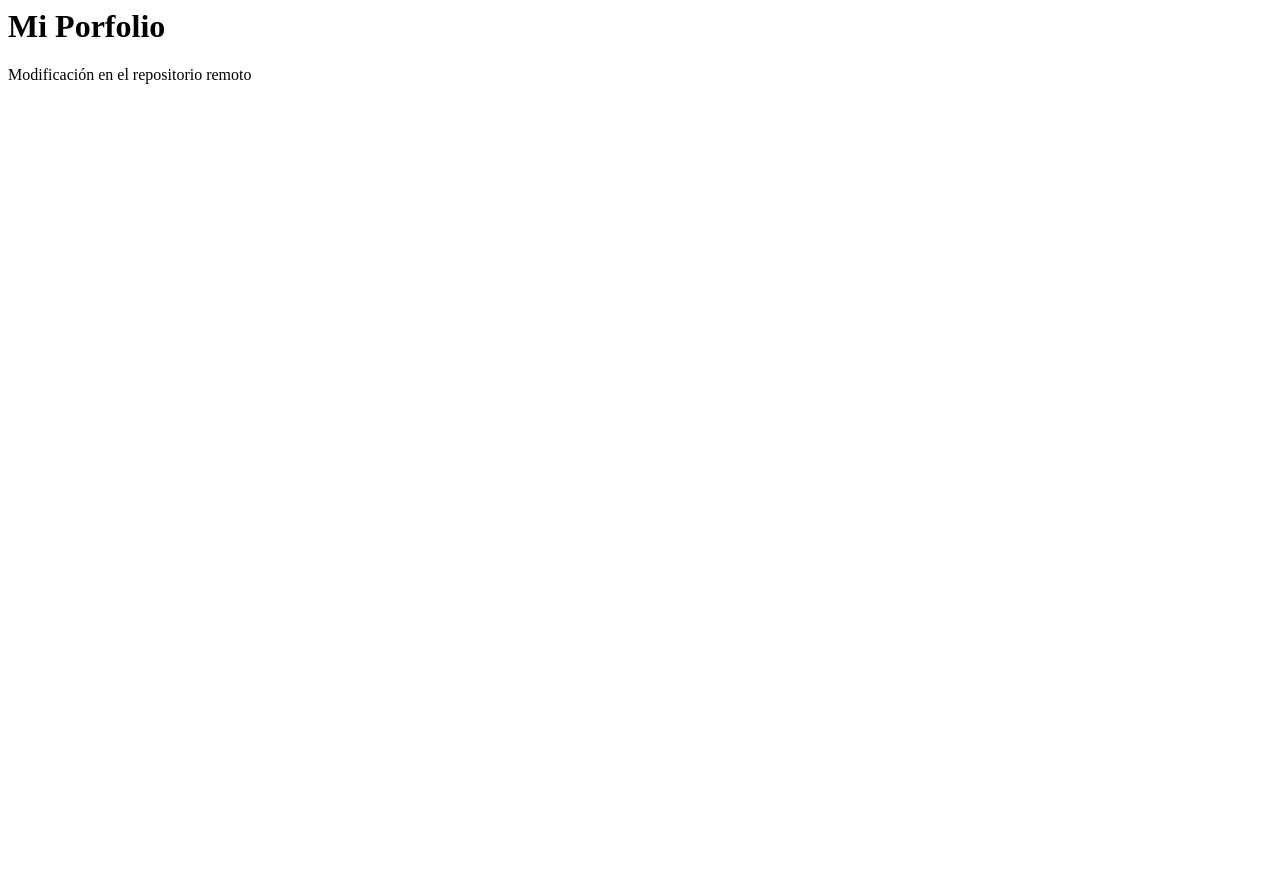
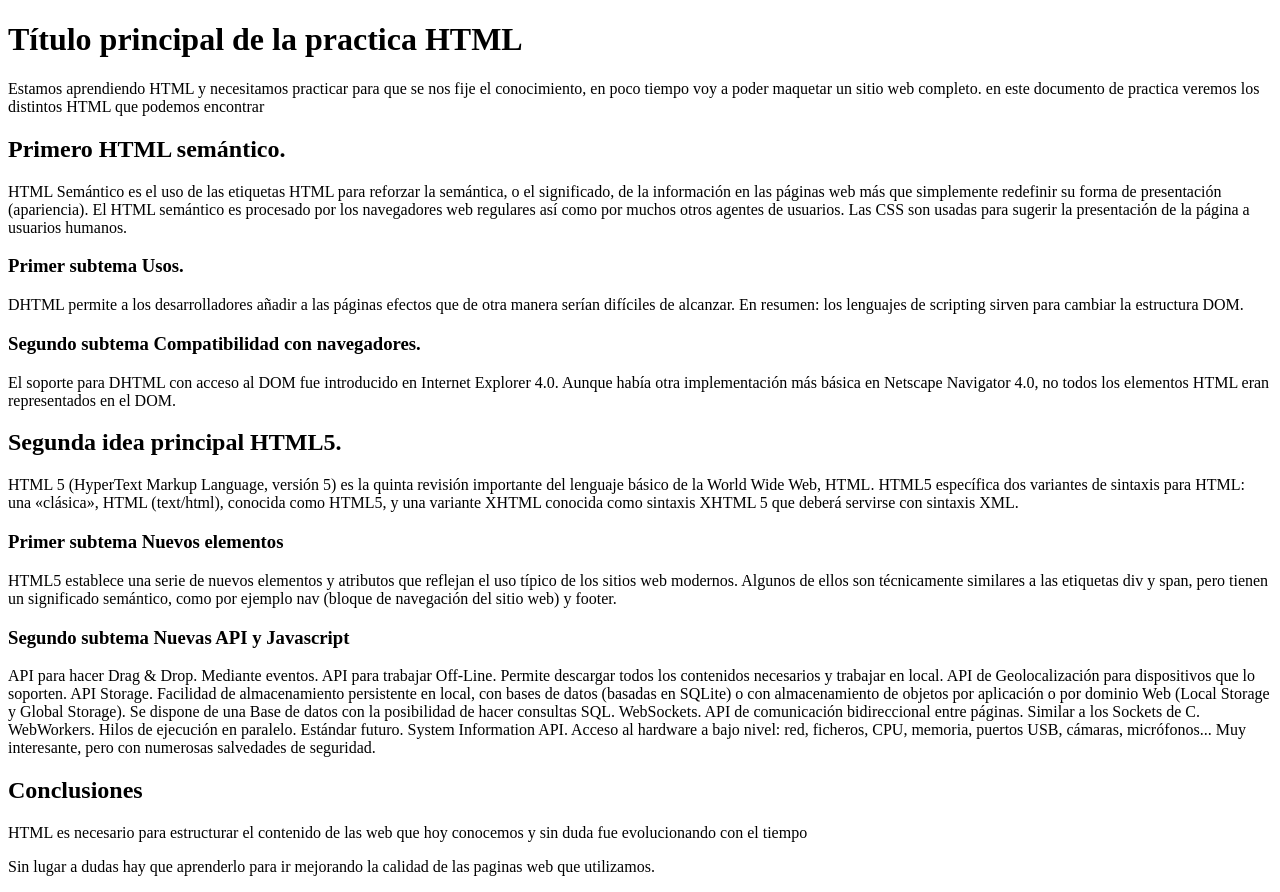
Before and after one commit to antopachina/portfolio-FrontEnd, a plain HTML site: page index.html in a window 1280 px wide. Before the commit the page ends 800 px from the top, so only its background shows below. Drawn offline with Linux system fonts and the light colour scheme.

Commit message:
probando ejercicio

```diff
--- a/index.html
+++ b/index.html
@@ -1,4 +1,33 @@
-<h1>Mi Porfolio
-</h1>
-<p>Modificación en el repositorio remoto
-</p>
+<!doctype html>
+<html lang="en">
+<head>
+  <meta charset="utf-8">
+  <title>Mi primer App</title>
+</head>
+<body> <h1>Título principal de la practica HTML   </h1>
+	<p>Estamos aprendiendo HTML y necesitamos practicar para que se nos fije el conocimiento, en poco tiempo voy a poder maquetar un sitio web completo. en este documento de practica veremos los distintos HTML que podemos encontrar </p>
+
+	  <h2>Primero HTML semántico. </h2>
+		<p>HTML Semántico es el uso de las etiquetas HTML para reforzar la semántica, o el significado, de la información en las páginas web más que simplemente redefinir su forma de presentación (apariencia). El HTML semántico es procesado por los navegadores web regulares así como por muchos otros agentes de usuarios. Las CSS son usadas para sugerir la presentación de la página a usuarios humanos.</p>
+		  <h3>Primer subtema Usos.  </h3>
+			<p>DHTML permite a los desarrolladores añadir a las páginas efectos que de otra manera serían difíciles de alcanzar. En resumen: los lenguajes de scripting sirven para cambiar la estructura DOM.</p>
+            <h3> Segundo subtema Compatibilidad con navegadores.  </h3>
+			<p>El soporte para DHTML con acceso al DOM fue introducido en Internet Explorer 4.0. Aunque había otra implementación más básica en Netscape Navigator 4.0, no todos los elementos HTML eran representados en el DOM.</p>
+	  <h2>Segunda idea principal HTML5.  </h2>
+		<p>HTML 5 (HyperText Markup Language, versión 5) es la quinta revisión importante del lenguaje básico de la World Wide Web, HTML. HTML5 específica dos variantes de sintaxis para HTML: una «clásica», HTML (text/html), conocida como HTML5, y una variante XHTML conocida como sintaxis XHTML 5 que deberá servirse con sintaxis XML.</p>
+        <h3>Primer subtema Nuevos elementos  </h3>
+			<p>HTML5 establece una serie de nuevos elementos y atributos que reflejan el uso típico de los sitios web modernos. Algunos de ellos son técnicamente similares a las etiquetas div y span, pero tienen un significado semántico, como por ejemplo nav (bloque de navegación del sitio web) y footer.</p>
+        <h3>Segundo subtema Nuevas API y Javascript </h3>
+			<p>API para hacer Drag & Drop. Mediante eventos.
+        API para trabajar Off-Line. Permite descargar todos los contenidos necesarios y trabajar en local.
+        API de Geolocalización para dispositivos que lo soporten.
+        API Storage. Facilidad de almacenamiento persistente en local, con bases de datos (basadas en SQLite) o con almacenamiento de objetos por aplicación o por dominio Web (Local Storage y Global Storage). Se dispone de una Base de datos con la posibilidad de hacer consultas SQL.
+        WebSockets. API de comunicación bidireccional entre páginas. Similar a los Sockets de C.
+        WebWorkers. Hilos de ejecución en paralelo.
+        Estándar futuro. System Information API. Acceso al hardware a bajo nivel: red, ficheros, CPU, memoria, puertos USB, cámaras, micrófonos... Muy interesante, pero con numerosas salvedades de seguridad.</p>
+
+    <h2>Conclusiones </h2>
+		<p>HTML es necesario para estructurar el contenido de las web que hoy conocemos y sin duda fue evolucionando con el tiempo</p>
+		<p>Sin lugar a dudas hay que aprenderlo para ir mejorando la calidad de las paginas web que utilizamos.</p>
+    </body>
+    </html>
```
